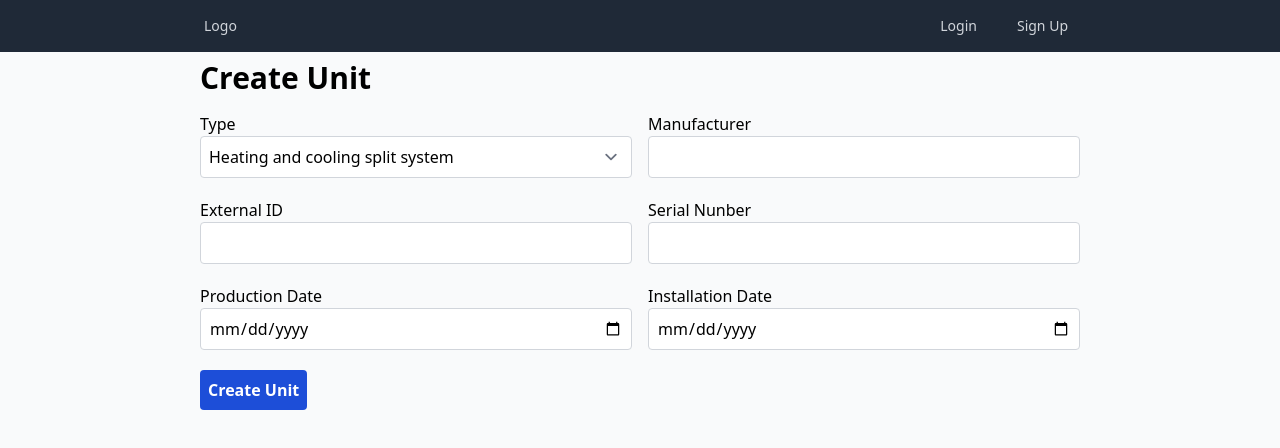
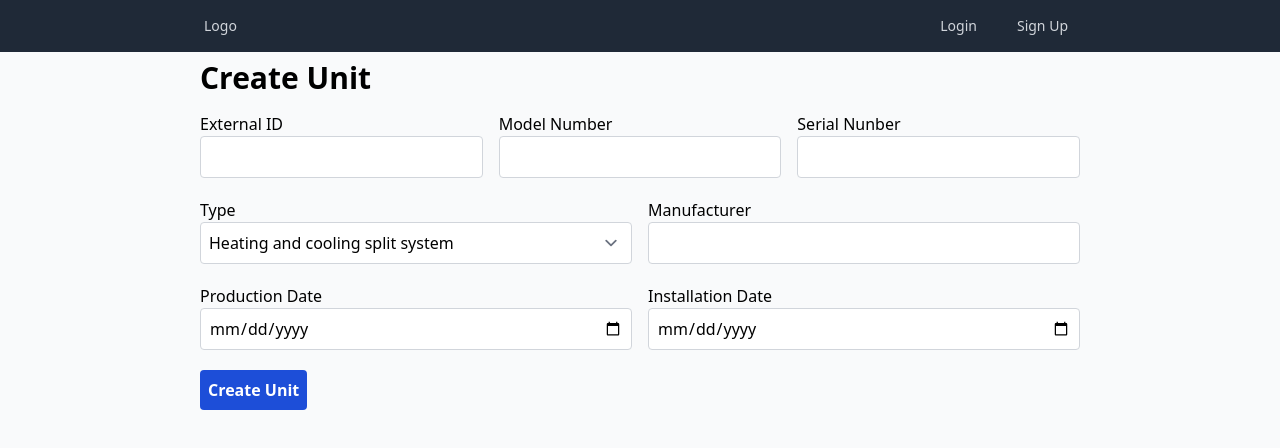
Before and after one commit to kevintdao/hvac-erecords, a Next.js app in the folder client/: page /units/create in a window 1280 px wide. Shown: the top 448 px of the page. Built offline with nearby package versions, Linux system fonts and the light colour scheme.

Commit message:
Add ability to add unit to db

```diff
--- a/client/pages/units/create.js
+++ b/client/pages/units/create.js
@@ -1,9 +1,14 @@
-import React from 'react'
+import React, { useState } from 'react'
 import Head from 'next/head'
 import { useForm } from 'react-hook-form';
+import axios from 'axios';
+import Alert from '../../components/Alert';
+import Link from 'next/link';
 
-export default function create() {
+export default function Create() {
   const { register, handleSubmit, formState: { errors } } = useForm();
+  const [id, setId] = useState(null);
+  const [error, setError] = useState();
 
   const hvacTypes = [
     "Heating and cooling split system",
@@ -15,12 +20,48 @@ export default function create() {
   const styles = {
     inputContainer: "flex flex-col",
     input: "p-2 border rounded",
-    inputsDiv: "grid md:grid-cols-2 gap-4 grid-cols-1",
+    inputs2Cols: "grid md:grid-cols-2 gap-4 grid-cols-1",
+    inputs3Cols: "grid md:grid-cols-3 gap-4 grid-cols-1",
     button: "p-2 bg-blue-700 rounded text-white text-center font-bold hover:bg-blue-800"
   }
 
-  const onSubmit = (data) => {
-    console.log(data);
+  const onSubmit = async (data) => {
+    const unit = {
+      external_id: data.exId,
+      category: data.type,
+      serial_number: data.serial,
+      model_number: data.model,
+      manufacturer: data.manufacturer,
+      production_date: data.prodDate,
+      installation_date: data.installDate
+    }
+
+    const res = await axios.post(`${process.env.NEXT_PUBLIC_HOST}/api/units`, unit);
+    if(res.status == 201){
+      setId(res.data.id);
+    }
+    else{
+
+    }
+  }
+
+  if(id){
+    return (
+      <div className='mt-2'>
+        <Alert
+          title="Successful"
+          text="Successfully created a unit. Click the link below to the newly created unit or all the units"
+          type="success"
+        />
+
+        <Link href="/units">
+          <a >All units</a>
+        </Link>
+        <Link href={`/units/${id}`}>
+          <a>See created unit</a>
+        </Link>
+      </div>
+    )
   }
 
   return (
@@ -34,7 +75,63 @@ export default function create() {
       <h2 className="font-bold text-3xl">Create Unit</h2>
 
       <form action="" method="post" onSubmit={handleSubmit(onSubmit)} className="space-y-4">
-        <div className={styles.inputsDiv}>
+        <div className={styles.inputs3Cols}>
+          {/* External ID */}
+          <div className={styles.inputContainer}>
+            <label htmlFor="ex-id">External ID</label>
+            <input
+              type="text"
+              name="ex-id"
+              id="ex-id"
+              className={`${styles.input} ${errors.exId ? "border-red-400" : "border-gray-300"}`}
+              {...register('exId', {
+                required: {
+                  value: true,
+                  message: "Enter an External ID"
+                }
+              })}
+            />
+            <span className='text-sm text-red-700 mt-1' id="ex-id-help">{errors.exId?.message}</span>
+          </div>
+
+          {/* Model Number */}
+          <div className={styles.inputContainer}>
+            <label htmlFor="">Model Number</label>
+            <input
+              type="text"
+              name="model"
+              id="model"
+              className={`${styles.input} ${errors.model ? "border-red-400" : "border-gray-300"}`}
+              {...register('model', {
+                required: {
+                  value: true,
+                  message: "Enter a Model Number"
+                }
+              })}
+            />
+            <span className='text-sm text-red-700 mt-1' id="ex-id-help">{errors.model?.message}</span>
+          </div>
+
+          {/* Serial Number */}
+          <div className={styles.inputContainer}>
+            <label htmlFor="serial">Serial Nunber</label>
+            <input
+              type="text"
+              name="serial"
+              id="serial"
+              className={`${styles.input} ${errors.serial ? "border-red-400" : "border-gray-300"}`}
+              {...register('serial', {
+                required: {
+                  value: true,
+                  message: "Enter a Serial Number"
+                }
+              })}
+            />
+            <span className='text-sm text-red-700 mt-1' id="serial-help">{errors.serial?.message}</span>
+          </div>
+        </div>
+
+        <div className={styles.inputs2Cols}>
           {/* Type */}
           <div className={styles.inputContainer}>
             <label htmlFor="type">Type</label>
@@ -42,8 +139,7 @@ export default function create() {
               name="type"
               id="type"
               className={`${styles.input} border-gray-300`}
-              {...register('type', {
-              })}
+              {...register('type')}
             >
               {hvacTypes.map((data, index) => (
                 <option key={index} value={data}>{data}</option>
@@ -70,45 +166,7 @@ export default function create() {
           </div>
         </div>
 
-        <div className={styles.inputsDiv}>
-          {/* External ID */}
-          <div className={styles.inputContainer}>
-            <label htmlFor="ex-id">External ID</label>
-            <input
-              type="text"
-              name="ex-id"
-              id="ex-id"
-              className={`${styles.input} ${errors.exId ? "border-red-400" : "border-gray-300"}`}
-              {...register('exId', {
-                required: {
-                  value: true,
-                  message: "Enter an External ID"
-                }
-              })}
-            />
-            <span className='text-sm text-red-700 mt-1' id="ex-id-help">{errors.exId?.message}</span>
-          </div>
-
-          {/* Serial Number */}
-          <div className={styles.inputContainer}>
-            <label htmlFor="serial">Serial Nunber</label>
-            <input
-              type="text"
-              name="serial"
-              id="serial"
-              className={`${styles.input} ${errors.serial ? "border-red-400" : "border-gray-300"}`}
-              {...register('serial', {
-                required: {
-                  value: true,
-                  message: "Enter a Serial Number"
-                }
-              })}
-            />
-            <span className='text-sm text-red-700 mt-1' id="serial-help">{errors.serial?.message}</span>
-          </div>
-        </div>
-
-        <div className={styles.inputsDiv}>
+        <div className={styles.inputs2Cols}>
           {/* Production Date */}
           <div className={styles.inputContainer}>
             <label htmlFor="prod-date">Production Date</label>
```
